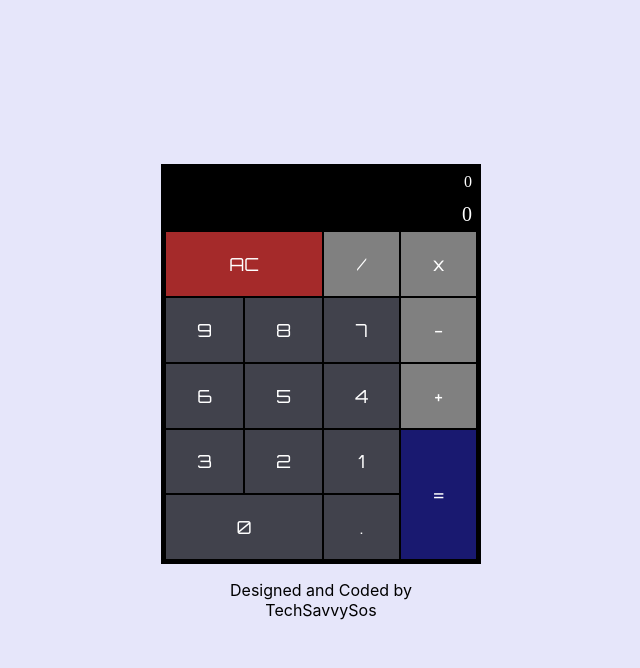
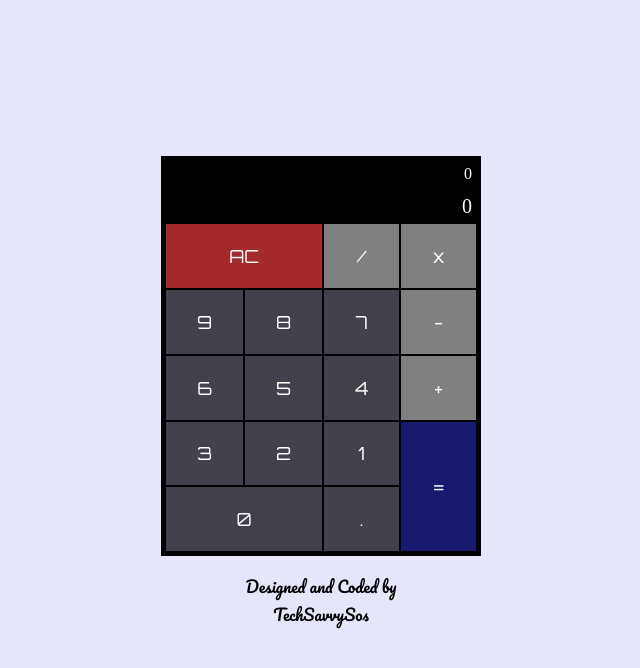
Before and after one commit to SospeterKe/javascript-calculator, a React (Create React App) app: page / in a window 1280 px wide. Shown: the top 668 px of the page, without its empty margins (319-959 px from the left). Built offline with nearby package versions, Linux system fonts and the light colour scheme; a web font is replaced by a local one.

Commit message:
changed credits font to Pacifico

```diff
--- a/src/components/App/App.css
+++ b/src/components/App/App.css
@@ -1,5 +1,6 @@
 @import url('https://fonts.googleapis.com/css?family=Orbitron');
 @import url('https://fonts.googleapis.com/css?family=Kelly+Slab');
+@import url('https://fonts.googleapis.com/css?family=Pacifico');
 * {
     box-sizing: border-box;
   }
@@ -57,6 +58,9 @@
 .currentInput {
     font-size: 15pt;
 }
+p{
+    font-family: Pacifico;
+}
 
 button {
    border: 1px solid #000;
--- a/src/components/App/App.js
+++ b/src/components/App/App.js
@@ -11,7 +11,7 @@ export default function App() {
     let newClickedNumbers = [];
 
 
-    if (number === "." && clickedNumbers[0] === 0 ) {
+    if (number === "." && clickedNumbers[0] === 0) {
       newClickedNumbers = ['0', '.'];
     } else if (clickedNumbers[0] === 0) {
       newClickedNumbers = [number];
```
